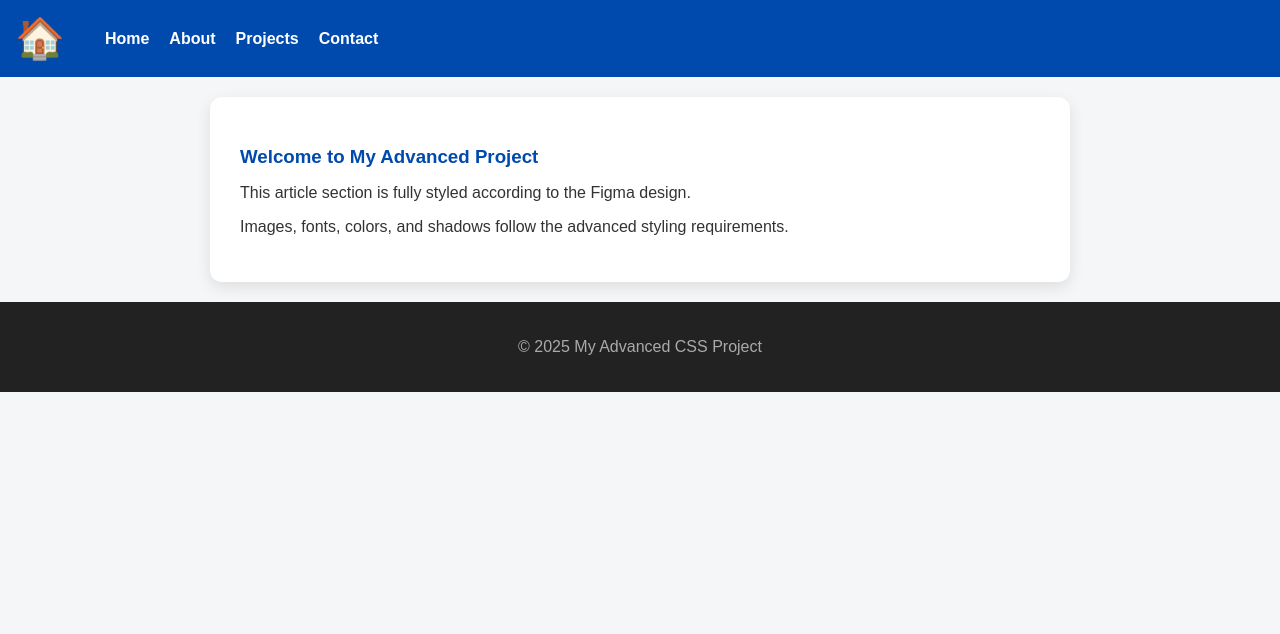
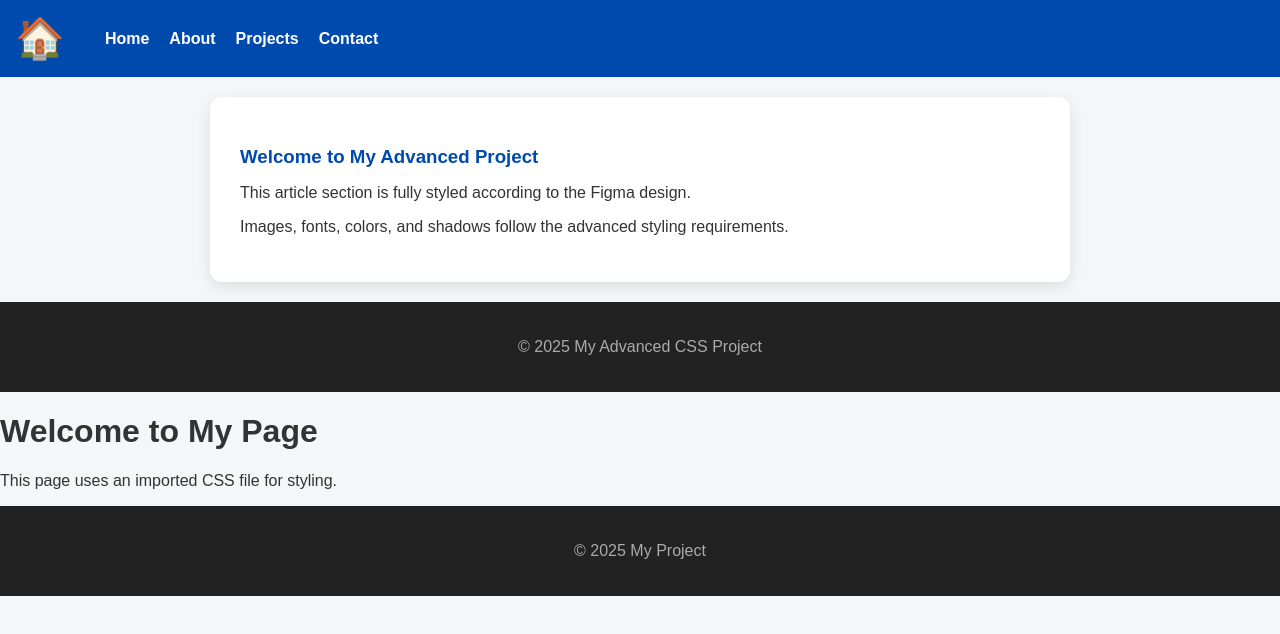
Before and after one commit to patrick-brainoo/alx_html_css, a plain HTML site: page css_advanced/index.html in a window 1280 px wide. Drawn offline with Linux system fonts and the light colour scheme.

Commit message:
Import styles.css into index.html and add basic HTML structure

```diff
--- a/css_advanced/index.html
+++ b/css_advanced/index.html
@@ -5,6 +5,13 @@
     <meta name="viewport" content="width=device-width, initial-scale=1.0">
     <title>Advanced CSS Project</title>
     <link rel="stylesheet" href="styles.css">
+    <head>
+    <meta charset="UTF-8">
+    <meta name="viewport" content="width=device-width, initial-scale=1.0">
+    <title>Import Style Project</title>
+    <link rel="stylesheet" href="styles.css">
+</head>
+
 </head>
 <body class="works_on_smartphone">
 
@@ -32,3 +39,25 @@
 
 </body>
 </html>
+<!DOCTYPE html>
+<html lang="en">
+<head>
+    <meta charset="UTF-8">
+    <meta name="viewport" content="width=device-width, initial-scale=1.0">
+    <title>Import Style Project</title>
+    <link rel="stylesheet" href="styles.css">
+</head>
+<body>
+    <header>
+        <h1>Welcome to My Page</h1>
+    </header>
+
+    <section>
+        <p>This page uses an imported CSS file for styling.</p>
+    </section>
+
+    <footer>
+        <p>© 2025 My Project</p>
+    </footer>
+</body>
+</html>
--- a/css_advanced/styles.css
+++ b/css_advanced/styles.css
@@ -50,3 +50,8 @@ footer {
     text-align: center;
     padding: 20px;
 }
+/* styles.css - placeholder for advanced project styling */
+body {
+    margin: 0;
+    font-family: Arial, sans-serif;
+}
```
